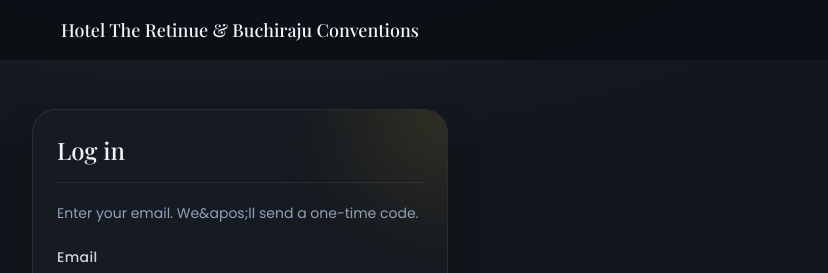
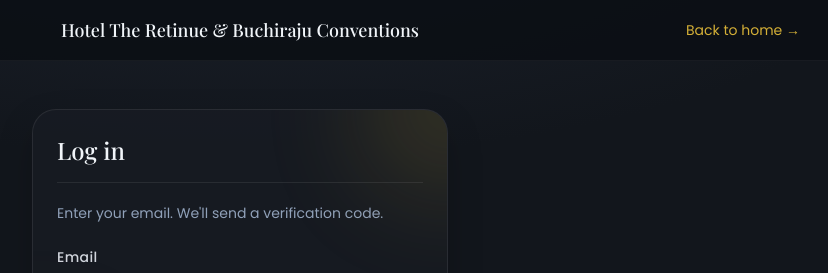
Before and after one commit to rohith4750/retinueonline, a Next.js app: page /login in a window 1280 px wide. Shown: the top 273 px of the page, without its empty margins (400-1228 px from the left). Built offline with nearby package versions, Linux system fonts and the light colour scheme; no server answers; a web font is replaced by a local one.

Commit message:
no message

```diff
--- a/app/login/page.tsx
+++ b/app/login/page.tsx
@@ -71,8 +71,17 @@ function LoginForm() {
   return (
     <div className="min-h-screen app-shell animate-fade-in">
       <header className="border-b border-white/5 py-4" style={{ background: "rgba(12, 15, 20, 0.9)" }}>
-        <div className="max-w-md mx-auto px-4 flex items-center justify-center text-center">
-          <span className="font-heading text-lg font-medium text-slate-100">Hotel The Retinue & Buchiraju Conventions</span>
+        <div className="w-full max-w-6xl mx-auto px-4 flex items-center flex-nowrap">
+          <span className="flex-1 min-w-0" aria-hidden />
+          <span className="font-heading text-lg font-medium text-slate-100 shrink-0 whitespace-nowrap">Hotel The Retinue & Buchiraju Conventions</span>
+          <span className="flex-1 min-w-0 flex justify-end">
+            <Link
+              href="/"
+              className="text-sm text-[var(--accent)] hover:underline transition-colors whitespace-nowrap"
+            >
+              Back to home →
+            </Link>
+          </span>
         </div>
       </header>
       <main className="max-w-md mx-auto px-4 py-12 animate-slide-up">
@@ -81,7 +90,7 @@ function LoginForm() {
             Log in
           </h2>
           <p className="text-slate-400 text-sm mb-6">
-            {step === "email" && "Enter your email. We&apos;ll send a one-time code."}
+            {step === "email" && "Enter your email. We'll send a verification code."}
             {step === "otp" && `Enter the 6-digit code sent to ${maskEmail(email)}.`}
           </p>
 
--- a/app/signup/page.tsx
+++ b/app/signup/page.tsx
@@ -128,7 +128,7 @@ function SignupForm() {
             Sign up
           </h2>
           <p className="text-slate-400 text-sm mb-6">
-            {step === "email" && "Enter your email. We’ll send a one-time code."}
+            {step === "email" && "Enter your email. We’ll send a verification code."}
             {step === "otp" && `Enter the 6-digit code sent to ${maskEmail(email)}.`}
             {step === "profile" && "Complete your profile."}
           </p>
```
